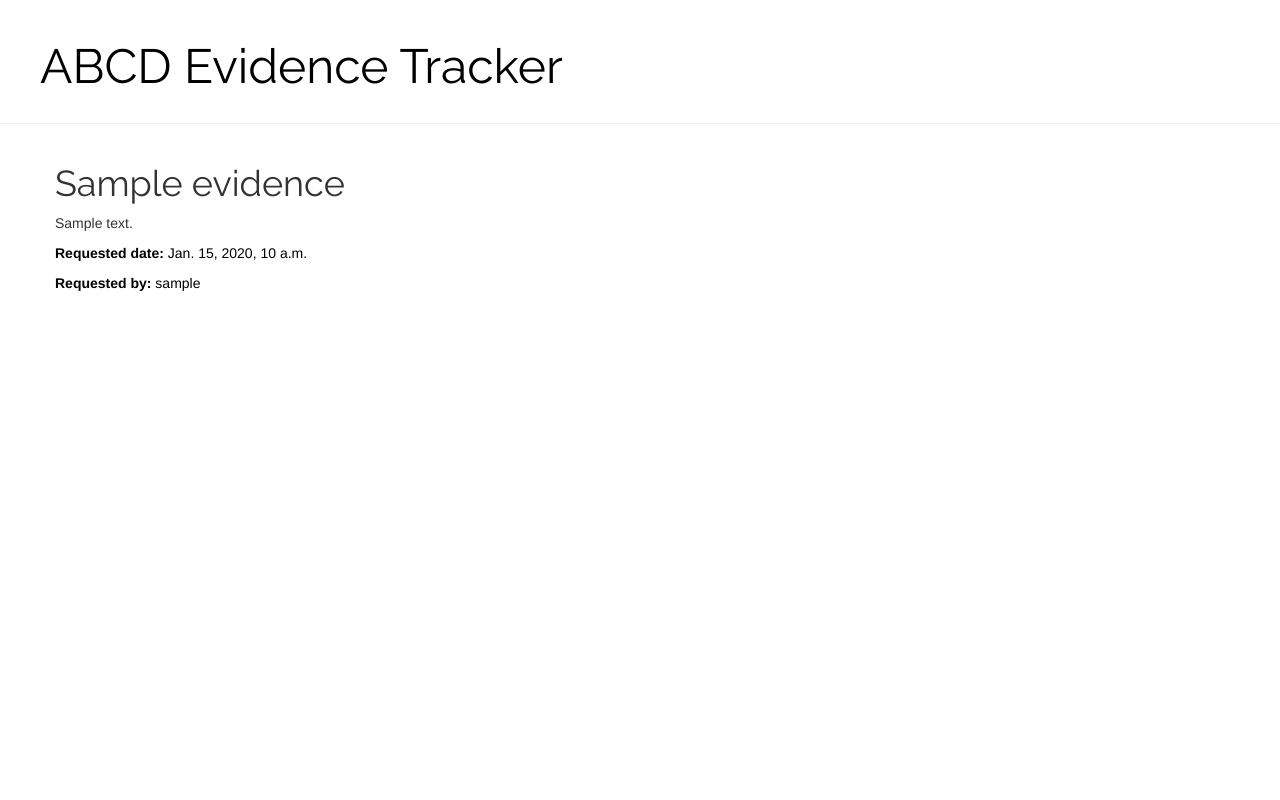
After one commit to Lazzabeast/my-audit-app, a Django app: page /evidence/1/ in a window 1280 px wide. The commit adds this page. Run offline with Django 3.2, Linux system fonts and the light colour scheme; tables that the repository leaves empty hold one stand-in row (values such as "Sample post"); some libraries are stand-ins or nearby versions.

Commit message:
Added view and template for detailed view of evidence. Also added CSS for site

```diff
--- /dev/null
+++ b/tracker/static/CSS/tracker.css
@@ -0,0 +1,46 @@
+.page-header {
+    background-color: white;
+    margin-top: 0;
+    padding: 20px 20px 20px 40px;
+}
+
+.page-header h1, .page-header h1 a, .page-header h1 a:visited, .page-header h1 a:active {
+    color: black;
+    font-size: 36pt;
+    text-decoration: none;
+}
+
+.content {
+    margin-left: 40px;
+}
+
+h1, h2, h3, h4 {
+    font-family: 'Raleway'
+}
+
+.date {
+    color: black;
+}
+
+.save {
+    float: right;
+}
+
+.post-form textarea, .post-form input {
+    width: 100%;
+}
+
+.top-menu, .top-menu:hover, .top-menu:visited {
+    color: black;
+    float: right;
+    font-size: 26pt;
+    margin-right: 20px;
+}
+
+.Evidence {
+    margin-bottom: 70px;
+}
+
+.Evidence h1 a, .Evidence h1 a:visited {
+    color: #000000;
+}
--- /dev/null
+++ b/tracker/templates/tracker/base.html
@@ -0,0 +1,23 @@
+{% load staticfiles %}
+<html>
+    <head>
+        <title>ABCD | Evidence Tracker</title>
+    </head>
+		<link rel="stylesheet" href="//maxcdn.bootstrapcdn.com/bootstrap/3.2.0/css/bootstrap.min.css">
+		<link rel="stylesheet" href="//maxcdn.bootstrapcdn.com/bootstrap/3.2.0/css/bootstrap-theme.min.css">
+		<link href="//fonts.googleapis.com/css?family=Raleway&subset=latin,latin-ext" rel="stylesheet" type="text/css">
+		<link rel="stylesheet" href="{% static 'css/tracker.css' %}">
+    <body>
+		 <div class="page-header">
+        <h1><a href="/">ABCD Evidence Tracker</a></h1>
+    </div>
+    <div class="content container">
+        <div class="row">
+            <div class="col-md-8">
+            {% block content %}
+            {% endblock %}
+            </div>
+        </div>
+    </div>
+    </body>
+</html>
--- /dev/null
+++ b/tracker/templates/tracker/evidence_detail.html
@@ -0,0 +1,14 @@
+{% extends 'tracker/base.html' %}
+
+{% block content %}
+    <div class="evidence">
+        <h1>{{ evidence.title }}</h1>
+        <p>{{ evidence.text|linebreaksbr }}</p>
+        {% if evidence.created_date %}
+		<div class="date">
+			<p><b>Requested date:</b> {{ evidence.created_date }}</p>
+			<p><b>Requested by:</b> {{ evidence.requestor }} </p>
+		</div>
+		{% endif %}
+    </div>
+{% endblock %}
--- a/tracker/urls.py
+++ b/tracker/urls.py
@@ -3,4 +3,5 @@ from . import views
 
 urlpatterns = [
     url(r'^$', views.post_list, name='post_list'),
+	url(r'^evidence/(?P<pk>\d+)/$', views.evidence_detail, name='evidence_detail'),
 ]
--- a/tracker/views.py
+++ b/tracker/views.py
@@ -1,4 +1,4 @@
-from django.shortcuts import render
+from django.shortcuts import render, get_object_or_404
 from django.utils import timezone
 from .models import Evidence
 
@@ -6,3 +6,7 @@ from .models import Evidence
 def post_list(request):
 	evidences = Evidence.objects.filter(created_date__lte=timezone.now()).order_by('created_date')
 	return render(request, 'tracker/post_list.html', {'evidences':evidences})
+
+def evidence_detail(request, pk):
+	evidence = get_object_or_404(Evidence, pk=pk)
+	return render(request, 'tracker/evidence_detail.html', {'evidence':evidence})
```
Also changed, not shown: tracker/templates/tracker/post_list.html (+9 -16 lines).
